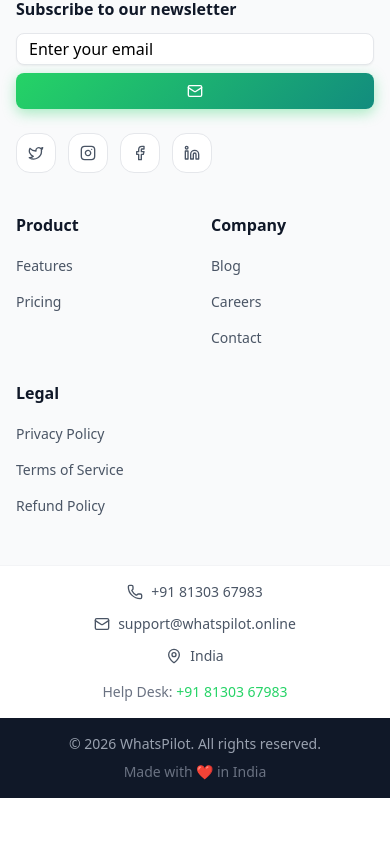
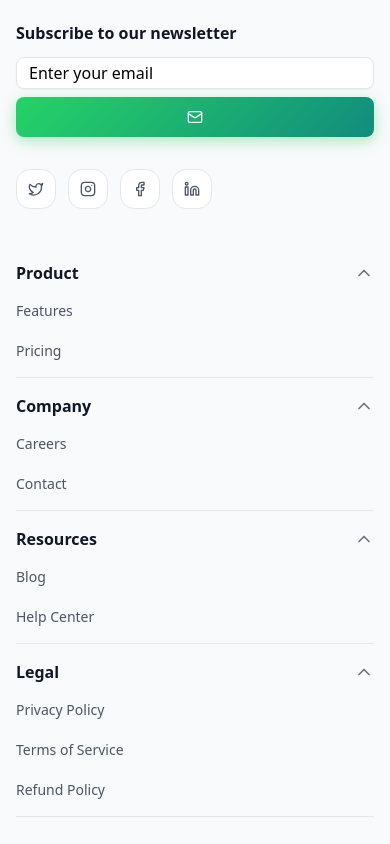
Before and after one commit to Harshit0619/Whatspilot-website-test-, a Next.js app: page /pricing in a window 390 px wide. Shown: the part 4740-5584 px from the top of the page. Before the commit the page ends 5538 px from the top, so only its background shows below. Built offline with nearby package versions, Linux system fonts and the light colour scheme.

Commit message:
change in video

```diff
--- a/app/pricing/PricingPageClient.tsx
+++ b/app/pricing/PricingPageClient.tsx
@@ -164,7 +164,7 @@
             </p>
 
             {/* Billing Toggle */}
-            <div className="flex items-center justify-center gap-4">
+            <div className="flex items-center justify-center  gap-4">
               <span
                 className={`text-sm font-medium ${!isYearly ? "text-gray-900" : "text-gray-500"}`}
               >
--- a/app/sections/Features.tsx
+++ b/app/sections/Features.tsx
@@ -100,12 +100,20 @@
               Powerful Features for{" "}
               <span className="gradient-text">Modern Businesses</span>
             </h2>
-            <p className="text-lg text-gray-600">
+            <p className="text-lg text-gray-600 mb-8">
               Everything you need to automate and scale your WhatsApp
               communication. Our whatsapp marketing software includes everything
               from basic automation to advanced campaign tools in one powerful
               platform.
             </p>
+            <div className="flex flex-col sm:flex-row items-center justify-center gap-4">
+              <a href="/features" className="btn-primary">
+                View All Features
+              </a>
+              <a href="/contact" className="btn-secondary">
+                Contact Sales
+              </a>
+            </div>
           </div>
 
           {/* Features Grid */}
@@ -175,7 +183,7 @@
                                 ? "View Analytics"
                                 : "Learn more about features"
                   }
-                  className="inline-flex items-center gap-2 text-sm font-medium text-whatsapp-green opacity-0 group-hover:opacity-100 transition-opacity duration-300"
+                  className="inline-flex items-center gap-2 text-sm font-medium text-whatsapp-green transition-opacity duration-300"
                 >
                   {feature.title === "Bulk Messaging"
                     ? "Explore Bulk Messaging"
--- a/components/Footer.tsx
+++ b/components/Footer.tsx
@@ -1,6 +1,7 @@
 "use client";
 
 import Link from "next/link";
+import { useState } from "react";
 import {
   Twitter,
   Instagram,
@@ -9,6 +10,7 @@
   Mail,
   Phone,
   MapPin,
+  ChevronDown,
 } from "lucide-react";
 import { Button } from "@/components/ui/button";
 import { Input } from "@/components/ui/input";
@@ -20,9 +22,12 @@
     { name: "Pricing", href: "/pricing" },
   ],
   company: [
-    { name: "Blog", href: "/blog" },
     { name: "Careers", href: "/careers" },
     { name: "Contact", href: "/contact" },
+  ],
+  resources: [
+    { name: "Blog", href: "/blog" },
+    { name: "Help Center", href: "/contact" },
   ],
   legal: [
     { name: "Privacy Policy", href: "/privacy" },
@@ -50,6 +55,41 @@
   },
 ];
 
+function FooterSection({
+  title,
+  children,
+  defaultOpen = false,
+}: {
+  title: string;
+  children: React.ReactNode;
+  defaultOpen?: boolean;
+}) {
+  const [isOpen, setIsOpen] = useState(defaultOpen);
+
+  return (
+    <div className="border-b border-gray-200 lg:border-0">
+      <button
+        onClick={() => setIsOpen(!isOpen)}
+        className="flex items-center justify-between w-full py-3 lg:p-0"
+      >
+        <h4 className="font-semibold text-gray-900">{title}</h4>
+        <ChevronDown
+          className={`w-5 h-5 lg:hidden text-gray-500 transition-transform ${
+            isOpen ? "rotate-180" : ""
+          }`}
+        />
+      </button>
+      <ul
+        className={`space-y-3 overflow-hidden transition-all duration-300 lg:overflow-visible ${
+          isOpen ? "max-h-40 pb-3" : "max-h-0 lg:max-h-none lg:pb-0"
+        }`}
+      >
+        {children}
+      </ul>
+    </div>
+  );
+}
+
 export default function Footer() {
   return (
     <footer className="bg-gray-50 border-t border-gray-100">
@@ -59,7 +99,7 @@
           <div className="grid grid-cols-1 lg:grid-cols-12 gap-10 lg:gap-10">
             {/* Brand & Newsletter */}
             <div className="lg:col-span-4 space-y-6">
-              <Link href="/">
+              <Link href="/" className="inline-block">
                 <Logo />
               </Link>
 
@@ -77,16 +117,16 @@
                   <Input
                     type="email"
                     placeholder="Enter your email"
-                    className="flex-1 bg-white border-gray-200"
+                    className="flex-1 bg-white border-gray-200 h-10 sm:h-11"
                   />
-                  <Button className="btn-primary px-4 sm:w-auto w-full">
+                  <Button className="btn-primary px-4 sm:w-auto w-full h-10 sm:h-11">
                     <Mail className="w-4 h-4" />
                   </Button>
                 </div>
               </div>
 
               {/* Social Links */}
-              <div className="flex items-center gap-3">
+              <div className="flex items-center gap-3 pt-2">
                 {socialLinks.map((social) => (
                   <a
                     key={social.name}
@@ -104,8 +144,60 @@
 
             {/* Links Grid */}
             <div className="lg:col-span-8">
-              <div className="grid grid-cols-2 lg:grid-cols-3 gap-8 lg:gap-12">
-                {/* Product */}
+              {/* Mobile: Collapsible Accordion Style */}
+              <div className="lg:hidden space-y-1">
+                <FooterSection title="Product" defaultOpen={true}>
+                  {footerLinks.product.map((link) => (
+                    <li key={link.name}>
+                      <Link
+                        href={link.href}
+                        className="text-sm text-gray-600 hover:text-whatsapp-green transition-colors block py-1"
+                      >
+                        {link.name}
+                      </Link>
+                    </li>
+                  ))}
+                </FooterSection>
+                <FooterSection title="Company" defaultOpen={true}>
+                  {footerLinks.company.map((link) => (
+                    <li key={link.name}>
+                      <Link
+                        href={link.href}
+                        className="text-sm text-gray-600 hover:text-whatsapp-green transition-colors block py-1"
+                      >
+                        {link.name}
+                      </Link>
+                    </li>
+                  ))}
+                </FooterSection>
+                <FooterSection title="Resources" defaultOpen={true}>
+                  {footerLinks.resources.map((link) => (
+                    <li key={link.name}>
+                      <Link
+                        href={link.href}
+                        className="text-sm text-gray-600 hover:text-whatsapp-green transition-colors block py-1"
+                      >
+                        {link.name}
+                      </Link>
+                    </li>
+                  ))}
+                </FooterSection>
+                <FooterSection title="Legal" defaultOpen={true}>
+                  {footerLinks.legal.map((link) => (
+                    <li key={link.name}>
+                      <Link
+                        href={link.href}
+                        className="text-sm text-gray-600 hover:text-whatsapp-green transition-colors block py-1"
+                      >
+                        {link.name}
+                      </Link>
+                    </li>
+                  ))}
+                </FooterSection>
+              </div>
+
+              {/* Desktop: Grid Layout */}
+              <div className="hidden lg:grid grid-cols-4 gap-8 lg:gap-12">
                 <div>
                   <h4 className="font-semibold text-gray-900 mb-4">Product</h4>
                   <ul className="space-y-3">
@@ -121,8 +213,6 @@
                     ))}
                   </ul>
                 </div>
-
-                {/* Company */}
                 <div>
                   <h4 className="font-semibold text-gray-900 mb-4">Company</h4>
                   <ul className="space-y-3">
@@ -138,8 +228,21 @@
                     ))}
                   </ul>
                 </div>
-
-                {/* Legal */}
+                <div>
+                  <h4 className="font-semibold text-gray-900 mb-4">Resources</h4>
+                  <ul className="space-y-3">
+                    {footerLinks.resources.map((link) => (
+                      <li key={link.name}>
+                        <Link
+                          href={link.href}
+                          className="text-sm text-gray-600 hover:text-whatsapp-green transition-colors"
+                        >
+                          {link.name}
+                        </Link>
+                      </li>
+                    ))}
+                  </ul>
+                </div>
                 <div>
                   <h4 className="font-semibold text-gray-900 mb-4">Legal</h4>
                   <ul className="space-y-3">
@@ -165,8 +268,8 @@
       <div className="bg-white border-t border-gray-100">
         <div className="section-padding py-4">
           <div className="container-wide">
-            <div className="flex flex-col md:flex-row items-center justify-between gap-4">
-              <div className="flex flex-col sm:flex-row items-center gap-3 sm:gap-6 text-sm text-gray-600">
+            <div className="flex flex-col md:flex-row items-start md:items-center justify-between gap-4">
+              <div className="flex flex-wrap items-center gap-x-4 gap-y-2 text-sm text-gray-600">
                 <a
                   href="tel:+918130367983"
                   className="flex items-center gap-2 hover:text-whatsapp-green transition-colors"
@@ -179,7 +282,7 @@
                   className="flex items-center gap-2 hover:text-whatsapp-green transition-colors"
                 >
                   <Mail className="w-4 h-4 flex-shrink-0" />
-                  <span className="truncate">support@whatspilot.online</span>
+                  <span className="truncate max-w-[180px]">support@whatspilot.online</span>
                 </a>
                 <span className="flex items-center gap-2">
                   <MapPin className="w-4 h-4 flex-shrink-0" />
--- a/components/Navigation.tsx
+++ b/components/Navigation.tsx
@@ -48,7 +48,7 @@
           isVisible ? "translate-y-0" : "-translate-y-full"
         }`}
       >
-        <div className="gradient-bg-animated text-white text-center py-3 px-4 text-sm font-medium">
+        <div className="gradient-bg-animated text-white text-center py-3  px-4 text-sm font-medium">
           <span>Now Hiring: Are You A Driven And Motivated Developer? </span>
           <Link href="/careers" className="underline hover:no-underline ml-1">
             Join our Team
@@ -58,8 +58,8 @@
 
       {/* Main Navigation */}
       <header
-        className={`fixed left-0 right-0 z-40 transition-all duration-500 ${
-          isVisible ? "translate-y-11" : "translate-y-0"
+        className={`fixed left-0 right-0 z-40  transition-all duration-500 ${
+          isVisible ? "md:translate-y-11 translate-y-16" : "translate-y-0"
         } ${
           isScrolled
             ? "bg-white/90 backdrop-blur-xl shadow-lg"
```
Also changed, not shown: app/sections/Pricing.tsx (+28 -20 lines).
